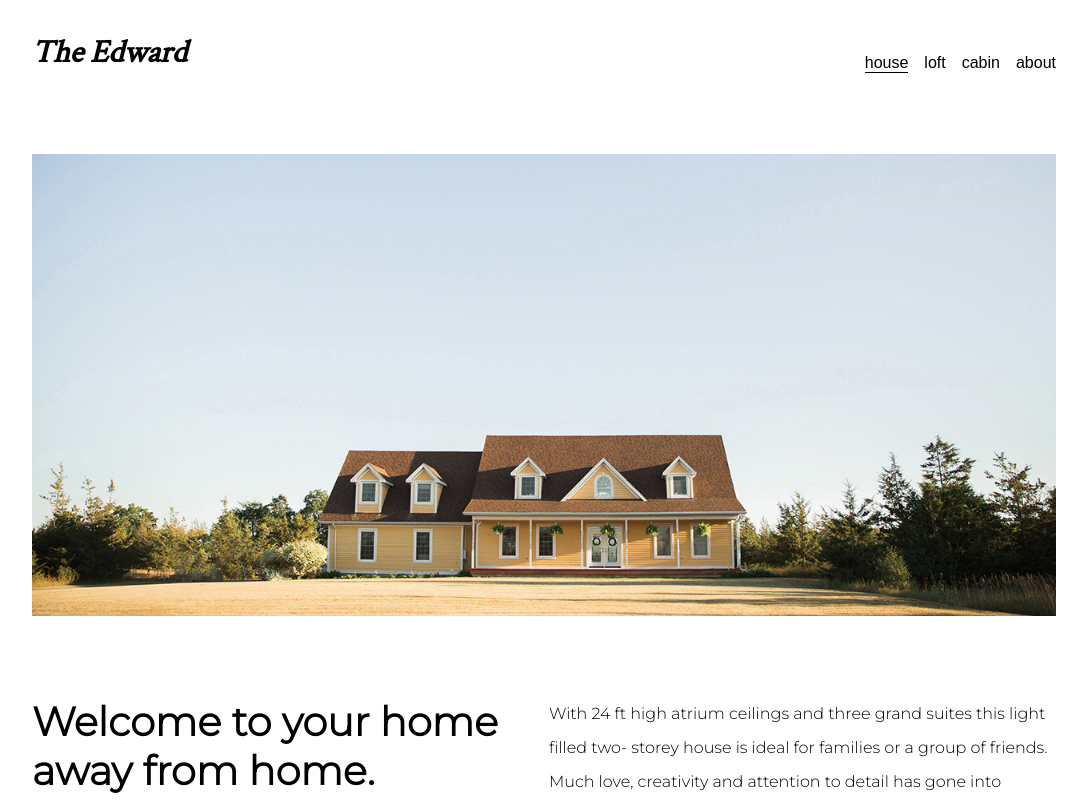
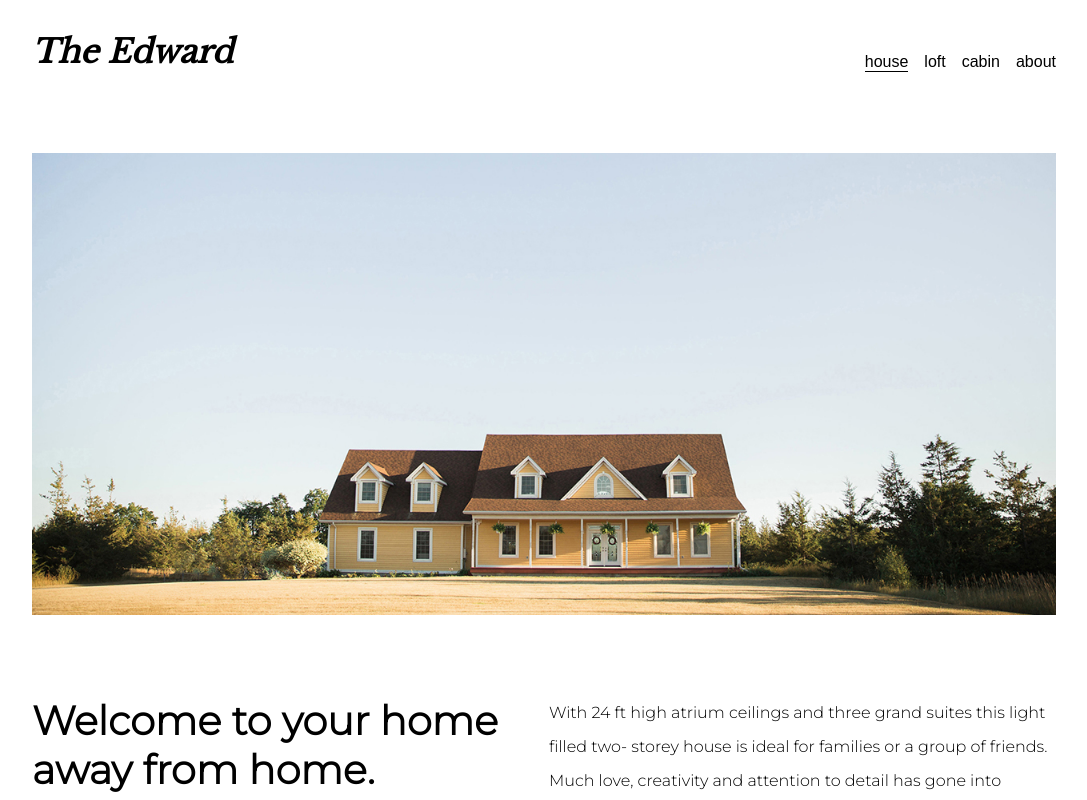
Before and after one commit to Jam52/the-edward, a React (Create React App) app: page /#/house in a window 1280 px wide. Shown: the top 800 px of the page, without its empty margins (96-1183 px from the left). Built offline with nearby package versions, Linux system fonts and the light colour scheme.

Commit message:
Change serif font

```diff
--- a/src/CSS/_base.scss
+++ b/src/CSS/_base.scss
@@ -6,9 +6,9 @@ $media_computer_large: 2000px;
 
 //typography
 @import url('https://fonts.googleapis.com/css2?family=Montserrat:wght@300&display=swap');
-@import url('https://fonts.googleapis.com/css2?family=Crimson+Text&display=swap');
+@import url('https://fonts.googleapis.com/css2?family=Libre+Baskerville&display=swap');
 $font_main: 'Montserrat', sans-serif;
-$font_serif: 'Crimson Text', serif;
+$font_serif: 'Libre Baskerville', serif;
 
 //colours
 $color_dark_blue: #29283a;
```
Also changed, not shown: public/images/Favicon.png (added), public/images/The Edward_Logo.svg (added).
